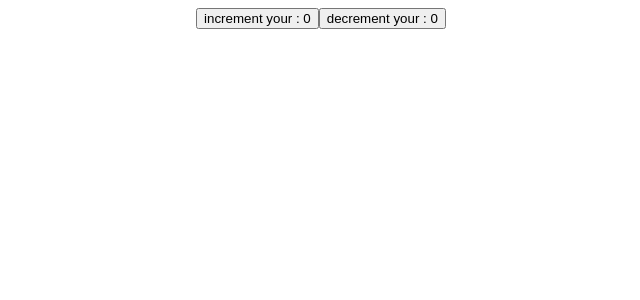
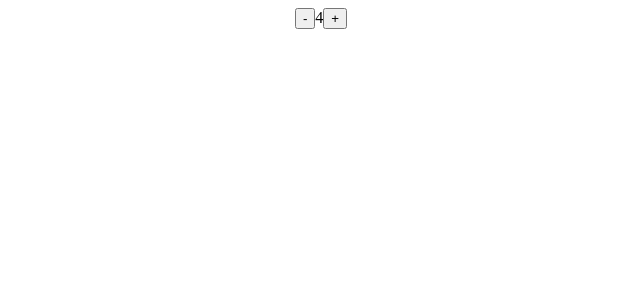
Before and after one commit to mohamud-eslan/React-JS, a React (Create React App) app: page / in a window 1280 px wide. Shown: the top 300 px of the page, without its empty margins (319-959 px from the left). Built offline with nearby package versions, Linux system fonts and the light colour scheme.

Commit message:
count buuton

```diff
--- a/src/App.js
+++ b/src/App.js
@@ -4,17 +4,21 @@
 
 
 function App() {
-  const [count, setCount] = useState(0);
+  const [count, setCount] = useState(4);
+  function decrementCount(){
+    setCount(prevCount => prevCount - 1)
+  }
+  function incrementCount(){
+    setCount(prevCount => prevCount + 1)
+  }
 
 
   return (
     <div className="App">
-      <button onClick={() => setCount(count + 1)}>
-        increment your : {count}
-        </button>
-        <button onClick={() => setCount(count - 1)}>
-        decrement your : {count}
-        </button>
+      <button onClick={decrementCount}>-</button>
+       <span>{count}</span>
+        <button onClick={incrementCount}>+</button>
+
        </div>
   );
 }
```
